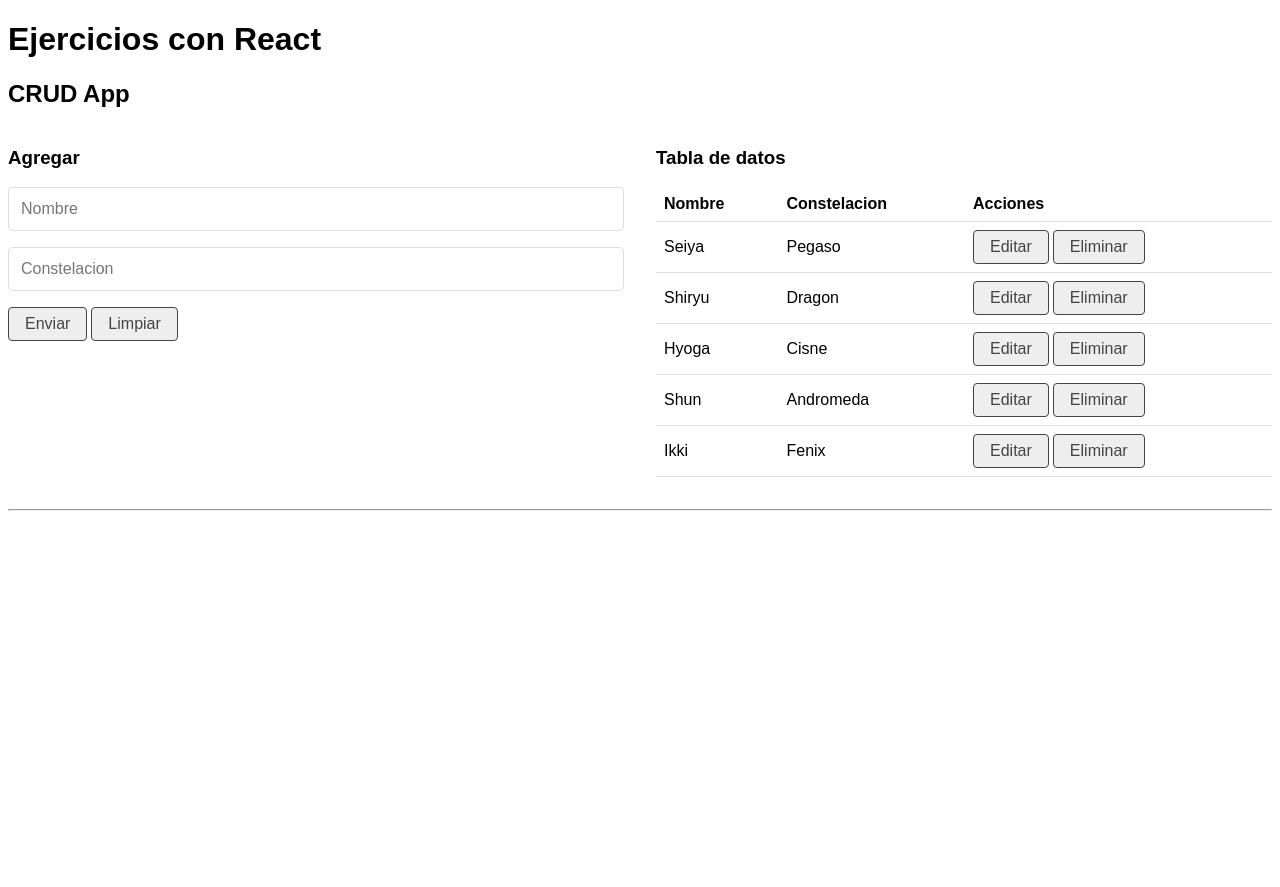
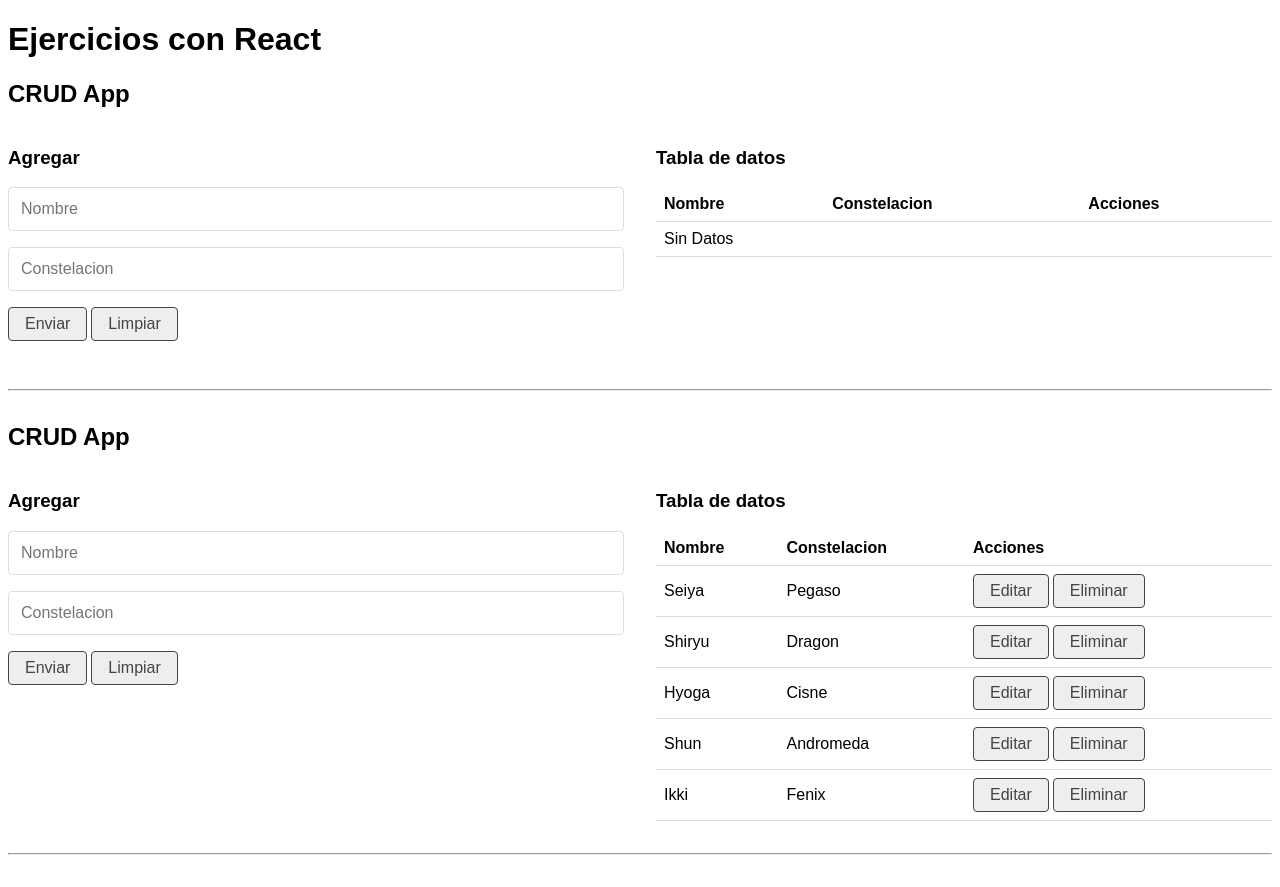
Before and after one commit to MauricioA03/react-ejercicios, a React (Create React App) app: page / in a window 1280 px wide. Before the commit the page ends 800 px from the top, so only its background shows below. Built offline with nearby package versions, Linux system fonts and the light colour scheme.

Commit message:
React-32-Crud Api- Creating a Api with JSON server (1/5)

```diff
--- a/package.json
+++ b/package.json
@@ -15,7 +15,8 @@
     "start": "react-scripts start",
     "build": "react-scripts build",
     "test": "react-scripts test",
-    "eject": "react-scripts eject"
+    "eject": "react-scripts eject",
+    "fake-api": "json-server --watch src/api/db.json --port 5000"
   },
   "eslintConfig": {
     "extends": [
--- a/src/App.js
+++ b/src/App.js
@@ -1,10 +1,13 @@
 import React from "react";
 import CrudApp from "./components/CrudApp";
+import CrudApi from "./components/CrudApi";
 
 function App() {
     return (
         <>
             <h1>Ejercicios con React</h1>
+            <CrudApi/>
+            <hr/>
             <CrudApp/>
             <hr/>
         </>
--- /dev/null
+++ b/src/api/db.json
@@ -0,0 +1,29 @@
+{
+  "santos": [
+    {
+      "id": 1,
+      "name": "Seiya",
+      "constellation": "Pegaso"
+    },
+    {
+      "id": 2,
+      "name": "Shiryu",
+      "constellation": "Dragon"
+    },
+    {
+      "id": 3,
+      "name": "Hyoga",
+      "constellation": "Cisne"
+    },
+    {
+      "id": 4,
+      "name": "Shun",
+      "constellation": "Andromeda"
+    },
+    {
+      "id": 5,
+      "name": "Ikki",
+      "constellation": "Fenix"
+    }
+  ]
+}
--- /dev/null
+++ b/src/components/CrudApi.js
@@ -0,0 +1,44 @@
+import React, {useState} from 'react';
+import CrudForm from "./CrudForm";
+import CrudTable from "./CrudTable";
+
+const CrudApi = () => {
+    const [db, setDb] = useState([]);
+    const [dataToEdit, setDataToEdit] = useState(null);
+
+    const createData = (data) => {
+        data.id = Date.now();
+        setDb([...db, data]);
+    };
+    const updateData = (data) => {
+        let newData = db.map((el) => el.id === data.id ? data : el);
+        setDb(newData);
+    };
+    const deleteData = (id) => {
+        let idDelete = window.confirm(`Estas seguro de eliminar el regristo con el ID '${id}'`);
+        if (idDelete) {
+            let newData = db.filter(el => el.id !== id);
+            setDb(newData);
+        } else {
+            return;
+        }
+    };
+    return (
+        <div>
+            <h2>CRUD App</h2>
+            <article className={"grid-1-2"}>
+                <CrudForm createData={createData}
+                          updateData={updateData}
+                          dataToEdit={dataToEdit}
+                          setDataToEdit={setDataToEdit}
+                />
+                <CrudTable data={db}
+                           setDataToEdit={setDataToEdit}
+                           deleteData={deleteData}
+                />
+            </article>
+        </div>
+    );
+};
+
+export default CrudApi;
```
Also changed, not shown: 1 other file (tests, documents, lock files or other folders).
